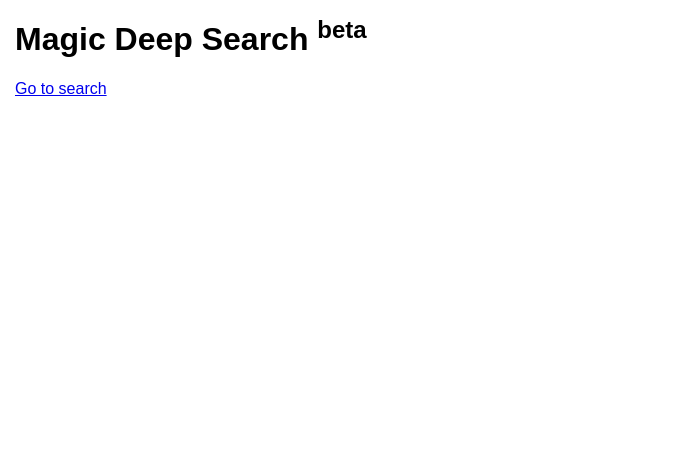
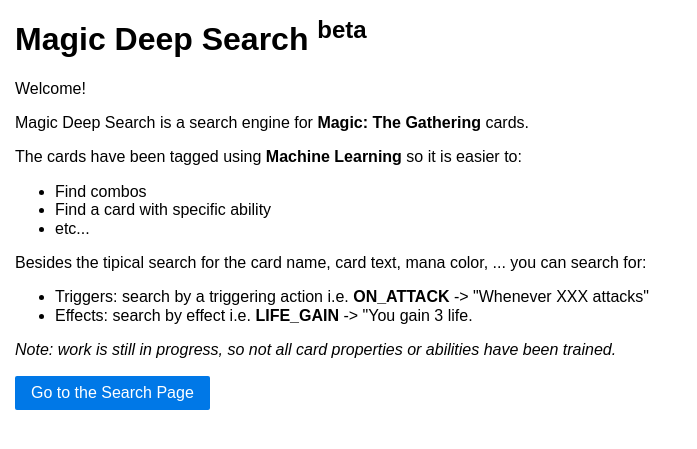
Before and after one commit to jmaister/magicserach, a Flask app: template templates/index.html in a window 1280 px wide. Shown: the top 449 px of the page, without its empty margins (0-697 px from the left). Run offline with Flask 2, Linux system fonts and the light colour scheme; the template is opened without the code that fills it, so the values that code supplies are empty; some libraries are stand-ins or nearby versions.

Commit message:
Visual changes.

```diff
--- a/templates/index.html
+++ b/templates/index.html
@@ -1,5 +1,24 @@
 {% extends "base.html" %}
 
 {% block content %}
-    <a href="/search">Go to search</a>
+    <p>Welcome!</p>
+    <p>Magic Deep Search is a search engine for <b>Magic: The Gathering</b> cards.</p>
+    <p>The cards have been tagged using <b>Machine Learning</b> so it is easier to:
+        <ul>
+            <li>Find combos</li>
+            <li>Find a card with specific ability</li>
+            <li>etc...</li>
+        </ul>
+    </p>
+    <p>Besides the tipical search for the card name, card text, mana color, ...
+        you can search for:
+        <ul>
+            <li>Triggers: search by a triggering action i.e. <b>ON_ATTACK</b> -> "Whenever XXX attacks"</li>
+            <li>Effects: search by effect i.e. <b>LIFE_GAIN</b> -> "You gain 3 life.</li>
+        </ul>
+    </p>
+
+    <p><i>Note: work is still in progress, so not all card properties or abilities have been trained.</i></p>
+
+    <a class="pure-button pure-button-primary" href="/search">Go to the Search Page</a>
 {% endblock %}
```
Also changed, not shown: TODO.md (added, +22 -0 lines), templates/analysis.html (+0 -14 lines), templates/search.html (+5 -3 lines).
